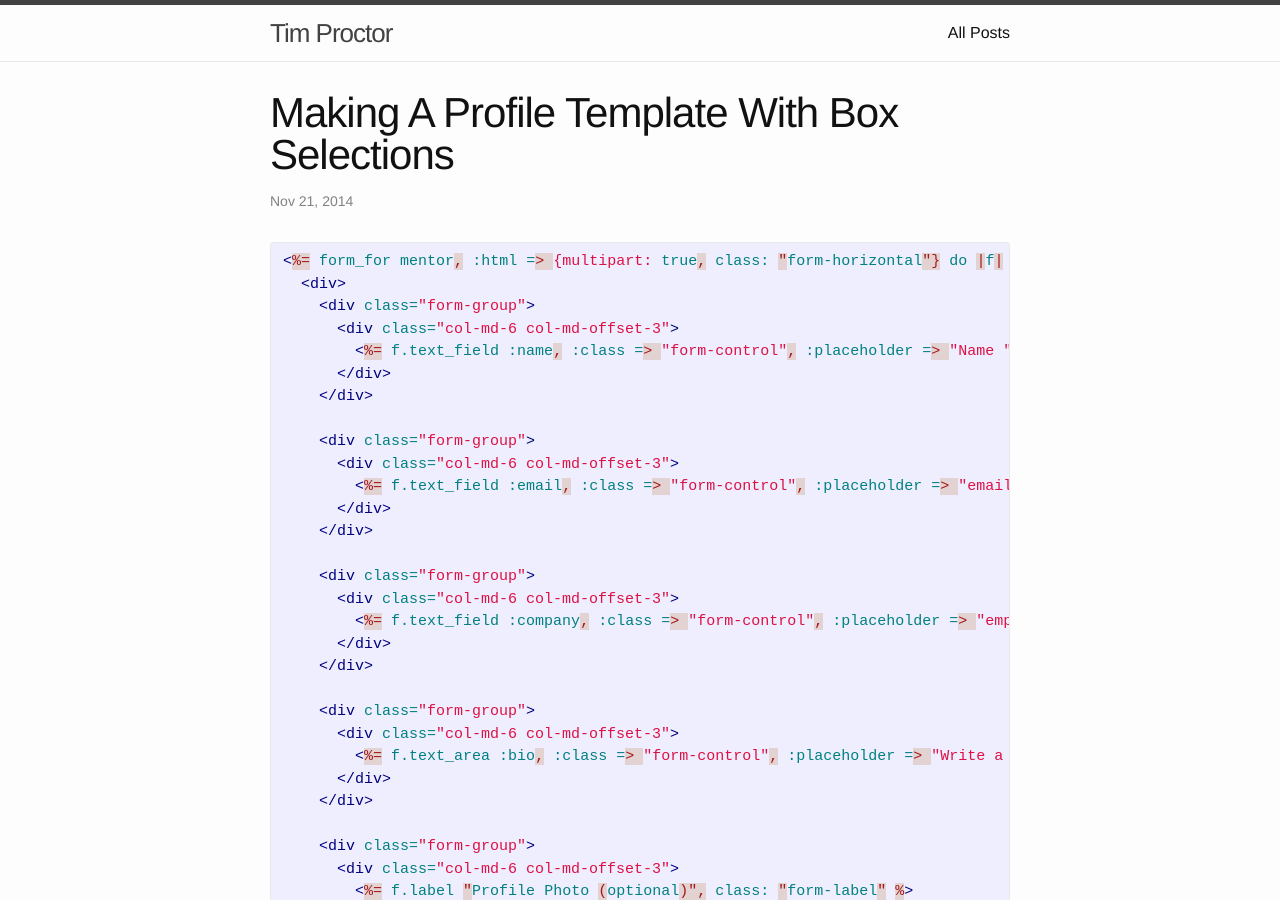
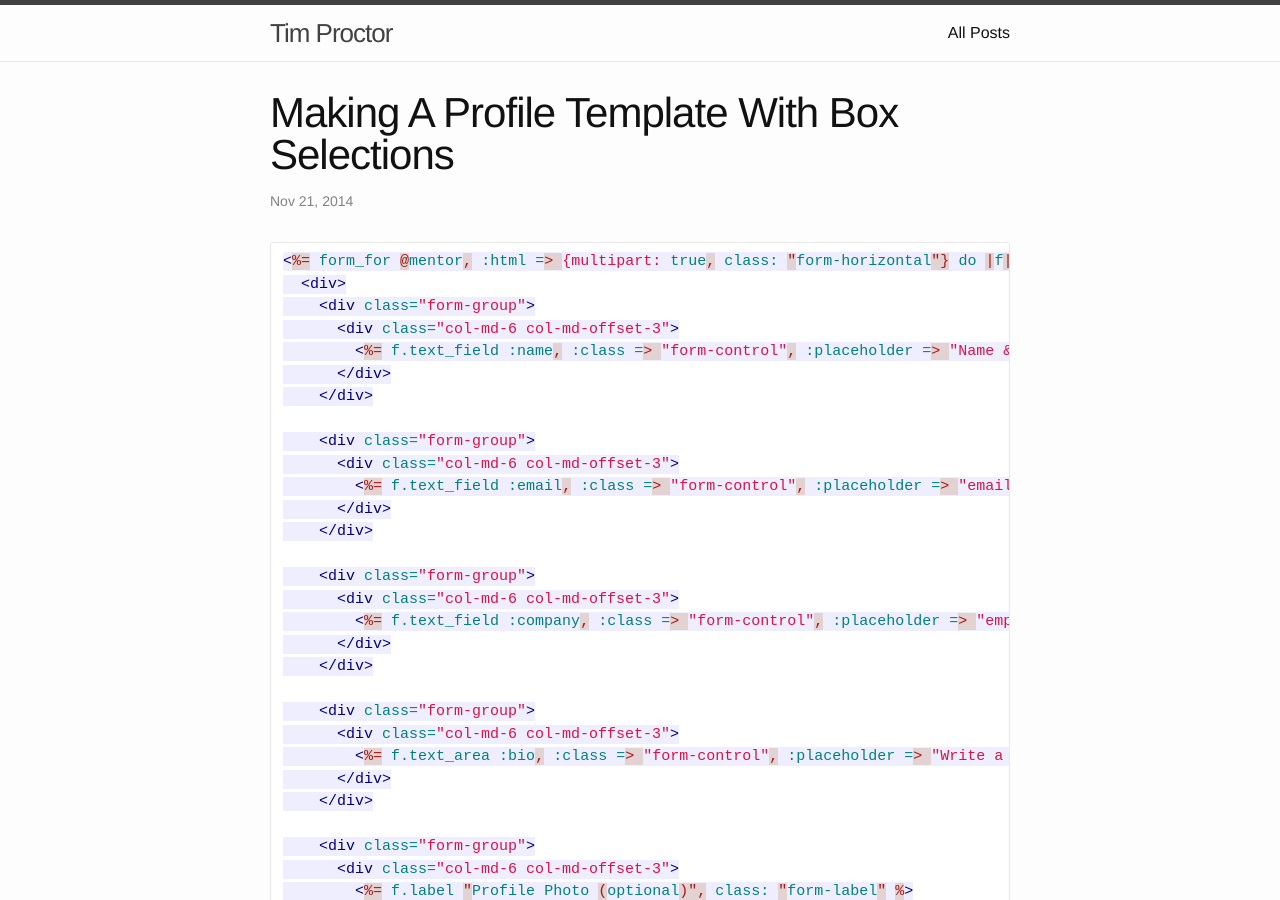
Before and after one commit to timproctor/timproctor.github.io, a Jekyll site: the page built from _posts/2014-11-21-making-a-profile-template-with-box-selections.markdown, in a window 1280 px wide and 900 px high. Built offline with Jekyll 4.4.1, drawn with Linux system fonts in a browser that asks for light colours.

Commit message:
possible fix to template

```diff
--- a/_posts/2014-11-21-making-a-profile-template-with-box-selections.markdown
+++ b/_posts/2014-11-21-making-a-profile-template-with-box-selections.markdown
@@ -5,18 +5,18 @@
 categories: front-end making-forms code
 ---
 
-{% highlight HTML %}
-<%= form_for mentor, :html => {multipart: true, class: "form-horizontal"} do |f| %>
+~~~ html
+<%= form_for @mentor, :html => {multipart: true, class: "form-horizontal"} do |f| %>
   <div>
     <div class="form-group">
       <div class="col-md-6 col-md-offset-3">
-        <%= f.text_field :name, :class => "form-control", :placeholder => "Name " %>
+        <%= f.text_field :name, :class => "form-control", :placeholder => "Name &#42;" %>
       </div>
     </div>
 
     <div class="form-group">
       <div class="col-md-6 col-md-offset-3">
-        <%= f.text_field :email, :class => "form-control", :placeholder => "email@example.com " %>
+        <%= f.text_field :email, :class => "form-control", :placeholder => "email@example.com &#42;" %>
       </div>
     </div>
 
@@ -57,7 +57,7 @@
     </div>
   </div>
 <% end %>
-{% endhighlight %}
+~~~
 
 ## The code above will produce the view below: ##
 
```
